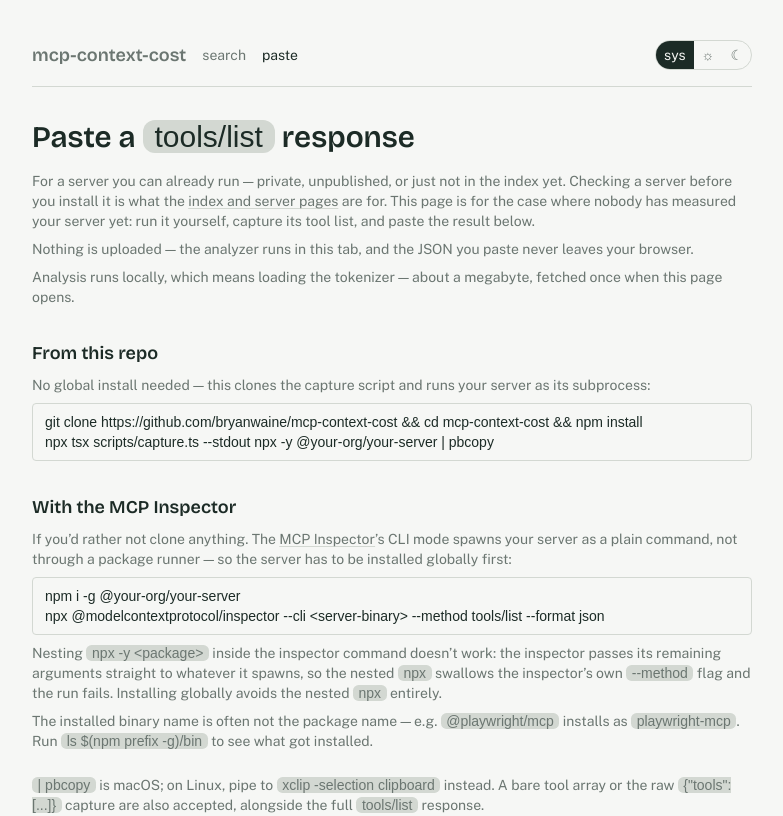
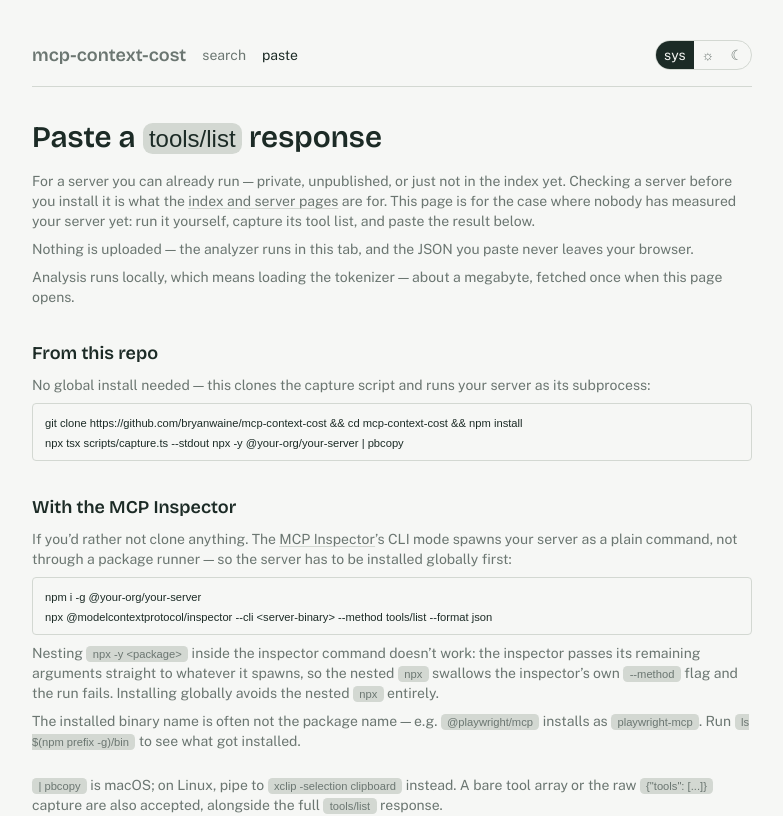
Before and after one commit to bryanwaine/mcp-context-cost, a Next.js app in the folder apps/web/: page /paste in a window 1280 px wide. Shown: the top 816 px of the page, without its empty margins (248-1031 px from the left). Built offline with nearby package versions, Linux system fonts and the light colour scheme; a web font is replaced by a local one.

Commit message:
web: fix styling on paste page

```diff
--- a/apps/web/app/globals.css
+++ b/apps/web/app/globals.css
@@ -54,12 +54,18 @@ body {
 
 code {
   background-color: var(--rule);
-  padding: 0 0.4em;
+  padding: 0.1rem 0.4rem;
   border-radius: 0.4em;
+  font-size: 0.7rem;
 }
 
 pre > code {
   background-color: transparent;
   padding: 0;
-  border-radius: 0.4em;
+  border-radius: 0.4rem;
 }
+
+
+h1 > code {
+  font-size: 1.5rem;
+}
--- a/apps/web/app/paste/page.tsx
+++ b/apps/web/app/paste/page.tsx
@@ -8,7 +8,7 @@ export default function PastePage() {
       <SiteHeader />
 
       <h1 className="mt-8 font-display text-3xl">
-        Paste a <code>tools/list</code> response
+        Paste a <code >tools/list</code> response
       </h1>
 
       <p className="mt-4 text-sm text-muted">
```
